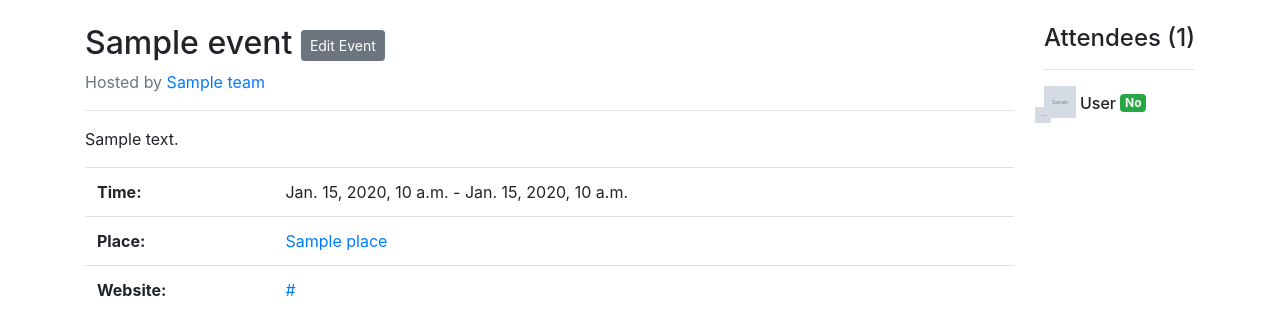
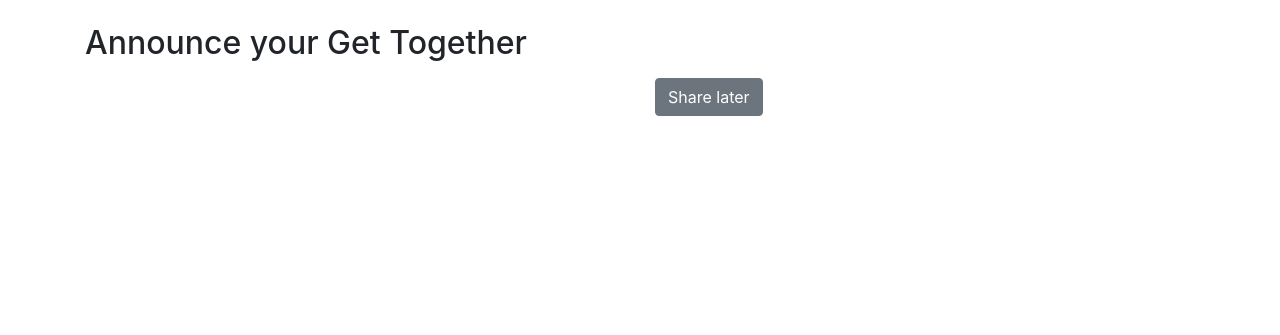
Before and after one commit to GetTogetherComm/GetTogether, a Django app: a page that uses get_together/templates/get_together/base.html in a window 1280 px wide. Shown: the part 56-391 px from the top of the page. Run offline with Django 3.2, Linux system fonts and the light colour scheme; a user stored in the database is signed in; tables that the repository leaves empty hold one stand-in row (values such as "Sample post"); grey boxes marked "Sample" are stand-in pictures; some libraries are stand-ins or nearby versions.

Commit message:
Add support for login and sharing with Facebook and Twitter if app keys are defined

```diff
--- a/events/models/events.py
+++ b/events/models/events.py
@@ -72,6 +72,10 @@
 
     def get_absolute_url(self):
         return reverse('show-event', kwargs={'event_id': self.id, 'event_slug': self.slug})
+
+    def get_full_url(self):
+        site = Site.objects.get(id=1)
+        return "https://%s%s" % (site.domain, self.get_absolute_url())
 
     @property
     def slug(self):
--- a/get_together/settings.py
+++ b/get_together/settings.py
@@ -151,12 +151,16 @@
 GOOGLE_MAPS_API_KEY=None
 SOCIAL_AUTH_GITHUB_KEY=None
 SOCIAL_AUTH_GOOGLE_OAUTH2_KEY=None
+SOCIAL_AUTH_FACEBOOK_KEY=None
+SOCIAL_AUTH_TWITTER_KEY=None
 SETTINGS_EXPORT = [
     'DEBUG',
     'GOOGLE_ANALYTICS_ID',
     'GOOGLE_MAPS_API_KEY',
     'SOCIAL_AUTH_GITHUB_KEY',
     'SOCIAL_AUTH_GOOGLE_OAUTH2_KEY',
+    'SOCIAL_AUTH_FACEBOOK_KEY',
+    'SOCIAL_AUTH_TWITTER_KEY',
 ]
 
 # Make django messages framework use Bootstrap's alert style classes
--- a/get_together/templates/get_together/base.html
+++ b/get_together/templates/get_together/base.html
@@ -6,7 +6,9 @@
     <meta name="description" content="">
     <meta name="author" content="">
 
-    <title>Get Together</title>
+    <title>{% block title %}Get Together{% block add_to_title %}{% endblock %}{% endblock %}</title>
+
+    {% block meta %}{% endblock %}
 
     {% if settings.GOOGLE_ANALYTICS_ID %}
     <!-- Global site tag (gtag.js) - Google Analytics -->
--- /dev/null
+++ b/get_together/templates/get_together/events/share_event.html
@@ -0,0 +1,84 @@
+{% extends "get_together/base.html" %}
+{% load static %}
+
+{% block add_to_totle %} | {{event.name}}{% endblock %}
+
+{% block meta %}
+  <meta property="og:url"           content="{{event.get_full_url}}" />
+  <meta property="og:type"          content="website" />
+  <meta property="og:title"         content="{{event.name}}" />
+  <meta property="og:description"   content="{{event.summary}}" />
+  <meta property="og:image"         content="https://gettogether.community{% static 'img/team_placeholder.png' %}" />
+  <link rel="canonical" href="{{event.get_full_url}}">
+{% endblock %}
+
+{% block content %}
+{% if settings.SOCIAL_AUTH_FACEBOOK_KEY %}
+<script>
+  window.fbAsyncInit = function() {
+    FB.init({
+      appId            : '{{settings.SOCIAL_AUTH_FACEBOOK_KEY}}',
+      autoLogAppEvents : true,
+      xfbml            : true,
+      version          : 'v2.12'
+    });
+  };
+
+  (function(d, s, id){
+     var js, fjs = d.getElementsByTagName(s)[0];
+     if (d.getElementById(id)) {return;}
+     js = d.createElement(s); js.id = id;
+     js.src = "https://connect.facebook.net/en_US/sdk.js";
+     fjs.parentNode.insertBefore(js, fjs);
+   }(document, 'script', 'facebook-jssdk'));
+
+   function shareFacebook() {
+        FB.ui({
+          display: 'popup',
+          method: 'share',
+          href: '{{event.get_full_url}}',
+          quote: 'I\'m having a Get Together!\n\n{{event.summary}}',
+          hashtag: '#gettogether',
+          summary: "Let's have a Get Together!"
+        }, function(response){});
+   }
+</script>
+{% endif %}
+{% if settings.SOCIAL_AUTH_TWITTER_KEY %}
+<script>window.twttr = (function(d, s, id) {
+  var js, fjs = d.getElementsByTagName(s)[0],
+    t = window.twttr || {};
+  if (d.getElementById(id)) return t;
+  js = d.createElement(s);
+  js.id = id;
+  js.src = "https://platform.twitter.com/widgets.js";
+  fjs.parentNode.insertBefore(js, fjs);
+
+  t._e = [];
+  t.ready = function(f) {
+    t._e.push(f);
+  };
+
+  return t;
+}(document, "script", "twitter-wjs"));
+</script>
+{% endif %}
+
+<h2>Announce your Get Together</h2>
+<div class="layout">
+    <div class="row mt-3">
+        <div class="col">
+            {% if settings.SOCIAL_AUTH_FACEBOOK_KEY %}<a href="#" onClick="shareFacebook()"; class="btn btn-primary">Facebook</a>{% endif %}
+            {% if settings.SOCIAL_AUTH_TWITTER_KEY %}
+            <a class="btn btn-primary"
+              href="https://twitter.com/intent/tweet?text=I'm+having+a+get+together!%0D{{event.summary|urlencode}}&original_referer={{event.get_full_url|urlencode}}&url={{event.get_full_url|urlencode}}&hashtags=gettogether"
+              data-size="large">
+            Twitter</a>
+            {% endif %}
+        </div>
+        <div class="col">
+            <a href="{{event.get_absolute_url}}" class="btn btn-secondary">Share later</a>
+        </div>
+    </div>
+</div>
+{% endblock %}
--- a/get_together/templates/get_together/events/show_event.html
+++ b/get_together/templates/get_together/events/show_event.html
@@ -1,5 +1,15 @@
 {% extends "get_together/base.html" %}
-{% load markup %}
+{% load markup static %}
+
+{% block add_to_totle %} | {{event.name}}{% endblock %}
+
+{% block meta %}
+  <meta property="og:url"           content="{{event.get_full_url}}" />
+  <meta property="og:type"          content="website" />
+  <meta property="og:title"         content="{{event.name}}" />
+  <meta property="og:description"   content="{{event.summary}}" />
+  <meta property="og:image"         content="https://gettogether.community{% static 'img/team_placeholder.png' %}" />
+{% endblock %}
 
 {% block styles %}
     <style>
@@ -25,6 +35,9 @@
                 {% endif %}
                 {% if not is_attending %}
                 <a href="{% url 'attend-event' event.id %}" class="btn btn-success btn-sm">Attend</a>
+                {% endif %}
+                {% if can_edit_event %}
+                <a href="{% url 'share-event' event.id %}" class="btn btn-primary btn-sm">Share</a>
                 {% endif %}
             </h2><p class="text-muted">Hosted by <a href="{% url "show-team" team.id %}">{{ team.name }}</a></p><hr/>
 
--- a/get_together/templates/get_together/index.html
+++ b/get_together/templates/get_together/index.html
@@ -10,8 +10,10 @@
 <a class="btn btn-primary" href="{% url 'social:begin' 'twitter' %}">Twitter</a>&nbsp; &nbsp;
 -->
 {% if settings.SOCIAL_AUTH_GOOGLE_OAUTH2_KEY %}<span><a class="btn btn-primary" href="{% url 'social:begin' 'google-oauth2' %}">Google</a></span>{% endif %}
+{% if settings.SOCIAL_AUTH_FACEBOOK_KEY %}<span><a class="btn btn-primary" href="{% url 'social:begin' 'facebook' %}">Faceboook</a></span>{% endif %}
+{% if settings.SOCIAL_AUTH_TWITTER_KEY %}<span><a class="btn btn-primary" href="{% url 'social:begin' 'twitter' %}">Twitter</a></span>{% endif %}
 {% if settings.SOCIAL_AUTH_GITHUB_KEY %}<span><a class="btn btn-primary" href="{% url 'social:begin' 'github' %}">GitHub</a></span>{% endif %}
-{% if settings.DEBUG %}<span><a class="btn btn-primary" href="{% url 'admin:login' %}">Local</a></span>{% endif %}
+{% if settings.DEBUG %}<span><a class="btn btn-secondary" href="{% url 'admin:login' %}">Local</a></span>{% endif %}
 <br>
 </center>
 {% endblock %}
--- a/get_together/templates/get_together/places/create_place.html
+++ b/get_together/templates/get_together/places/create_place.html
@@ -13,7 +13,7 @@
             <br />
             <button type="submit" class="btn btn-primary">Announce your Get Together!</button>
             </form>
-            <a class="btn btn-secondary" href="{{ event.get_absolute_url }}">Add a Place later</a>
+            <a class="btn btn-secondary" href="{% url 'share-event' event.id %}">Add a Place later</a>
         </div>
         <div id="map" class="col-5"></div>
     </div>
--- a/get_together/urls.py
+++ b/get_together/urls.py
@@ -50,6 +50,7 @@
     path('events/<int:event_id>/+attend/', event_views.attend_event, name='attend-event'),
     path('events/<int:event_id>/+delete/', views.delete_event, name='delete-event'),
     path('events/<int:event_id>/+add_place/', views.add_place_to_event, name='add-place'),
+    path('events/<int:event_id>/+share/', views.share_event, name='share-event'),
     path('events/<int:event_id>/<str:event_slug>/', views.show_event, name='show-event'),
 
     path('places/', views.places_list, name='places'),
--- a/get_together/views/events.py
+++ b/get_together/views/events.py
@@ -82,7 +82,7 @@
             new_place = form.save()
             event.place = new_place
             event.save()
-            return redirect(event.get_absolute_url())
+            return redirect('share-event', event.id)
         else:
             context = {
                 'event': event,
@@ -91,6 +91,13 @@
             return render(request, 'get_together/places/create_place.html', context)
     else:
      return redirect('home')
+
+def share_event(request, event_id):
+    event = Event.objects.get(id=event_id)
+    context = {
+        'event': event,
+    }
+    return render(request, 'get_together/events/share_event.html', context)
 
 def edit_event(request, event_id):
     event = Event.objects.get(id=event_id)
```
